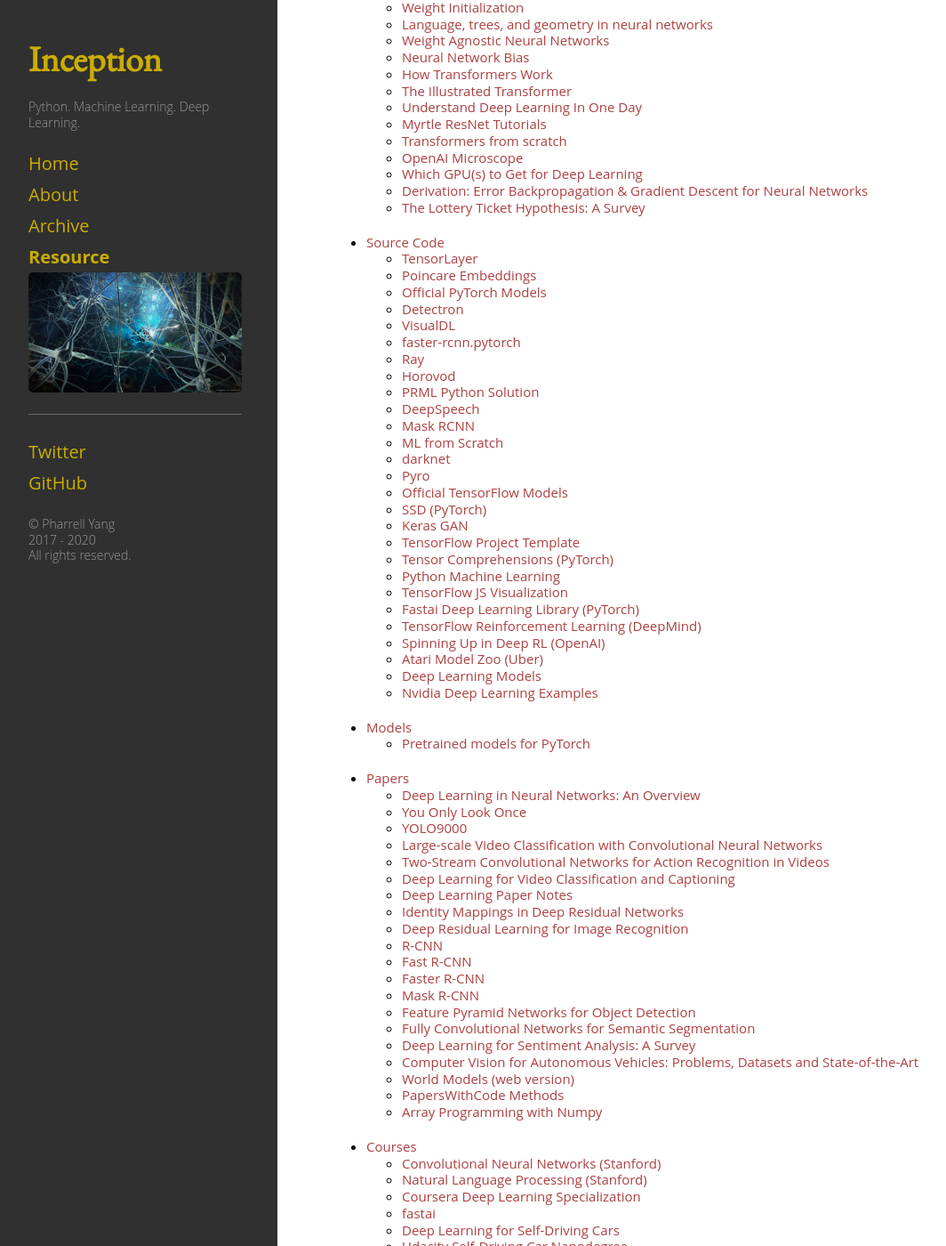
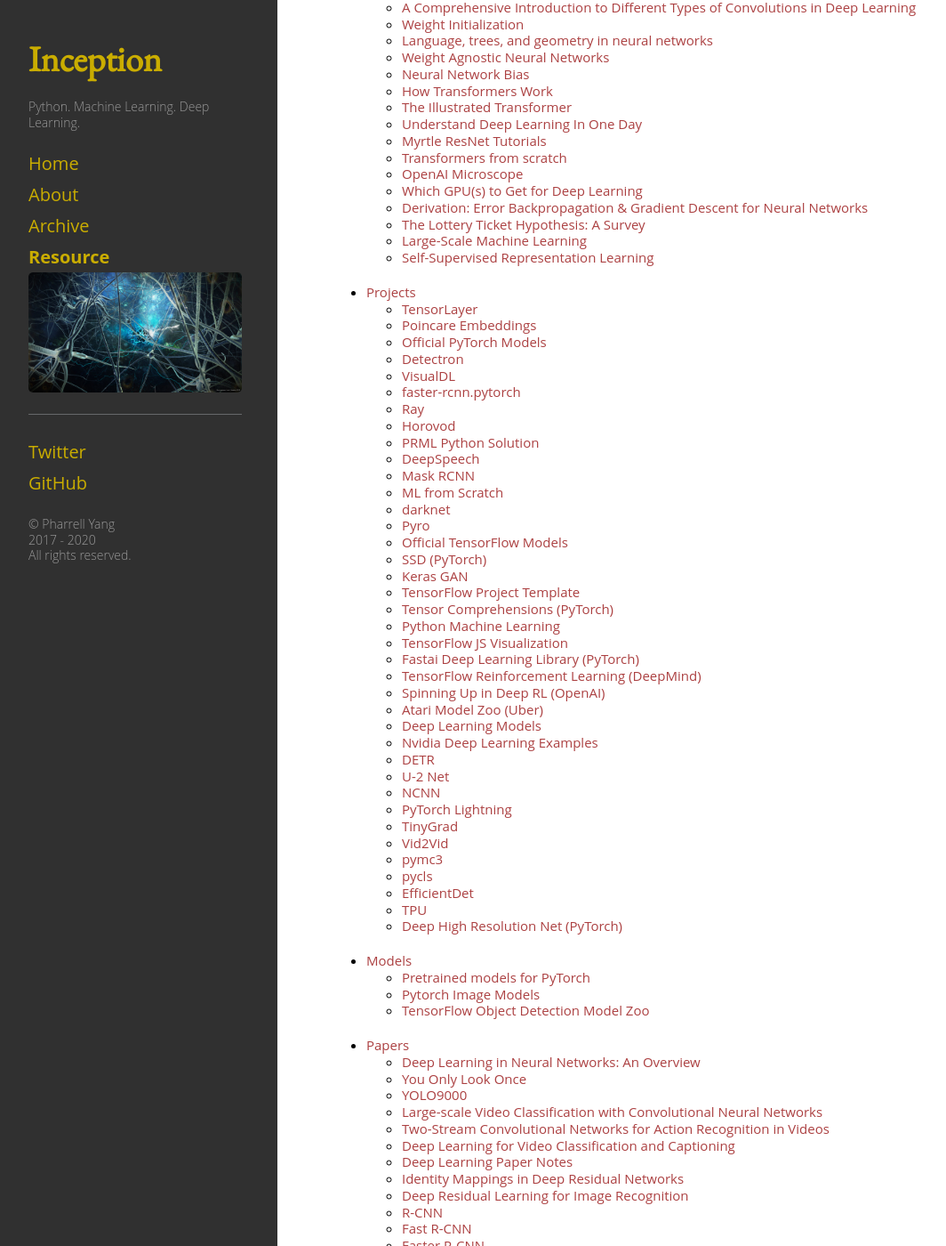
Before and after one commit to pharrellyhy/pharrellyhy.github.io.bakcup, a Jekyll site: the page built from resource.md, in a window 1280 px wide and 1400 px high, scrolled down 1449 px. Shown: the whole window at 89% size, without its empty margins (8-1072 px from the left). Built offline with Jekyll 4.4.1, drawn with Linux system fonts in a browser that asks for light colours; some of the changed text lies outside the part shown.

Commit message:
Update resources

```diff
--- a/_data/nav.yml
+++ b/_data/nav.yml
@@ -60,8 +60,11 @@
     - title: "Deep Reinforcement Learning Doesn't Work Yet"
       url: "https://www.alexirpan.com/2018/02/14/rl-hard.html"
 
-    - title: "Object Recognition for Dummies Part 3"
-      url: "https://lilianweng.github.io/lil-log/2017/12/31/object-recognition-for-dummies-part-3.html#yolo-you-only-look-once"
+    - title: "Object Recognition for Dummies Part 3: R-CNN Family"
+      url: "https://lilianweng.github.io/lil-log/2017/12/31/object-recognition-for-dummies-part-3.html"
+
+    - title: ""
+      url: "https://lilianweng.github.io/lil-log/2018/12/27/object-detection-part-4.html"
 
     - title: "An Overview of ResNet and its Variants"
       url: "https://towardsdatascience.com/an-overview-of-resnet-and-its-variants-5281e2f56035"
@@ -243,7 +246,13 @@
     - title: "The Lottery Ticket Hypothesis: A Survey"
       url: "https://roberttlange.github.io/posts/2020/06/lottery-ticket-hypothesis/"
 
-- title: "Source Code"
+    - title: "Large-Scale Machine Learning"
+      url: "https://nthu-datalab.github.io/ml/slides/09_Large-Scale-ML.pdf"
+
+    - title: "Self-Supervised Representation Learning"
+      url: "https://lilianweng.github.io/lil-log/2019/11/10/self-supervised-learning.html"
+
+- title: "Projects"
   sublinks:
     - title: "TensorLayer"
       url: "https://github.com/tensorlayer/tensorlayer"
@@ -326,13 +335,49 @@
     - title: "Nvidia Deep Learning Examples"
       url: "https://github.com/NVIDIA/DeepLearningExamples"
 
+    - title: "DETR"
+      url: "https://github.com/facebookresearch/detr"
+
+    - title: "U-2 Net"
+      url: "https://github.com/NathanUA/U-2-Net"
+
+    - title: "NCNN"
+      url: "https://github.com/Tencent/ncnn"
+
+    - title: "PyTorch Lightning"
+      url: "https://github.com/PyTorchLightning/pytorch-lightning"
+
+    - title: "TinyGrad"
+      url: "https://github.com/geohot/tinygrad"
+
+    - title: "Vid2Vid"
+      url: "https://github.com/NVIDIA/vid2vid"
+
+    - title: "pymc3"
+      url: "https://github.com/pymc-devs/pymc3"
+
+    - title: "pycls"
+      url: "https://github.com/facebookresearch/pycls"
+
+    - title: "EfficientDet"
+      url: "https://github.com/google/automl/tree/master/efficientdet"
+
+    - title: "TPU"
+      url: "https://github.com/tensorflow/tpu"
+
+    - title: "Deep High Resolution Net (PyTorch)"
+      url: "https://github.com/leoxiaobin/deep-high-resolution-net.pytorch"
+
 - title: "Models"
   sublinks:
     - title: "Pretrained models for PyTorch"
       url: "https://github.com/Cadene/pretrained-models.pytorch"
 
-    #- title: "TensorFlow Object Detection Model Zoo"
-      #url: ""
+    - title: "Pytorch Image Models"
+      url: "https://github.com/rwightman/pytorch-image-models"
+
+    - title: "TensorFlow Object Detection Model Zoo"
+      url: "https://github.com/tensorflow/models/tree/master/research/object_detection"
 
 - title: "Papers"
   sublinks:
@@ -774,3 +819,24 @@
 
     - title: "Awesome Semantic Segmentation"
       url: "https://github.com/mrgloom/awesome-semantic-segmentation"
+
+    - title: "How to Write a Git Commit Message"
+      url: "https://chris.beams.io/posts/git-commit/"
+
+    - title: "Tiny Machine Learning"
+      url: "https://hanlab.mit.edu/projects/tinyml/"
+
+    - title: "Vim productive tricks"
+      url: "https://stackoverflow.com/questions/1218390/what-is-your-most-productive-shortcut-with-vim/"
+
+    - title: "The C++ 'const' Declaration: Why & How"
+      url: "http://duramecho.com/ComputerInformation/WhyHowCppConst.html"
+
+    - title: "Visualize Tensorflow Metrics in Kibana"
+      url: "https://medium.com/fourthline-tech/how-to-visualize-tensorflow-metrics-in-kibana-761268353ca3"
+
+    - title: "Google Python Style Guide"
+      url: "https://google.github.io/styleguide/pyguide.html"
+
+    - title: "Google C++ Style Guide"
+      url: "https://google.github.io/styleguide/cppguide.html"
```
